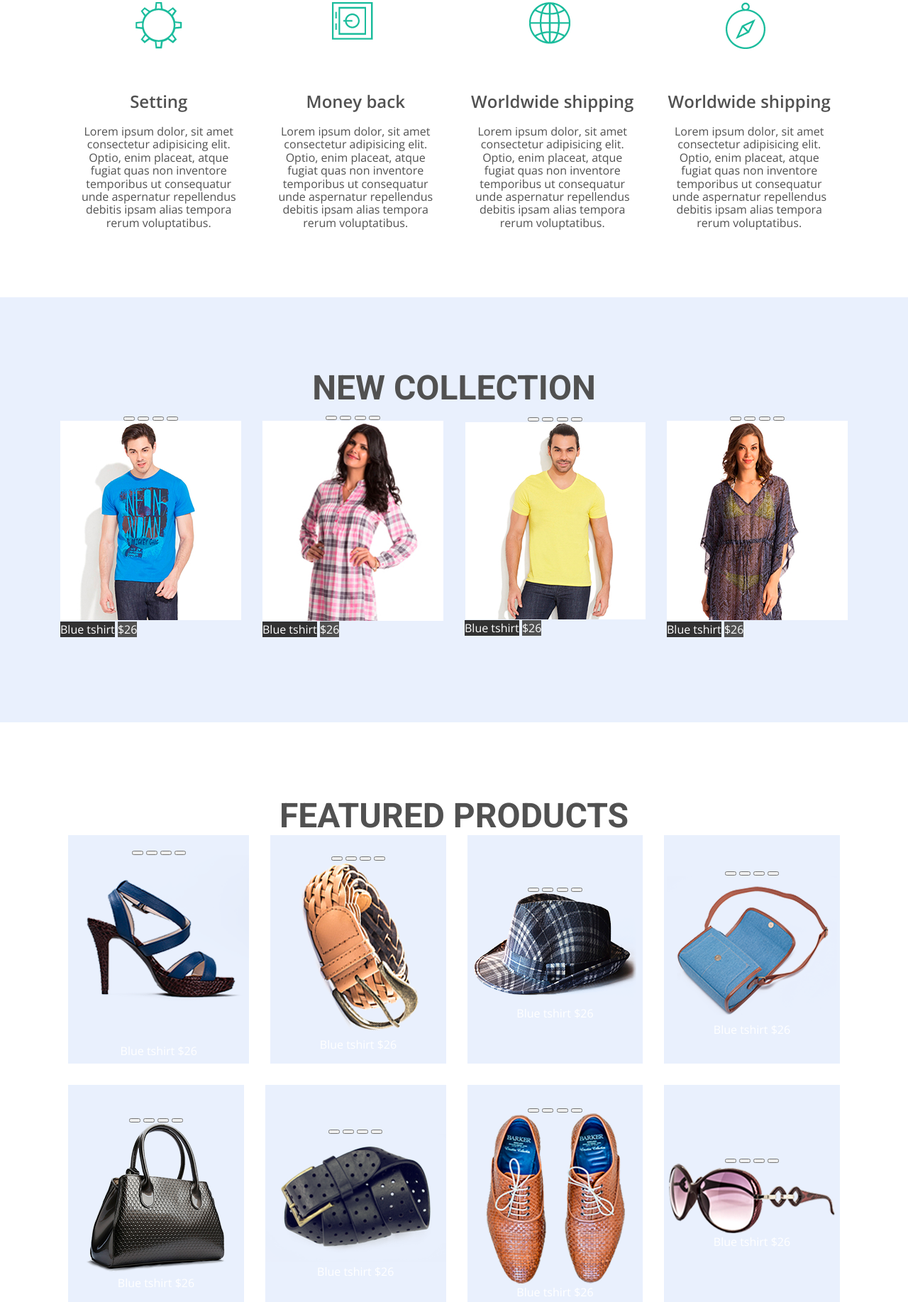
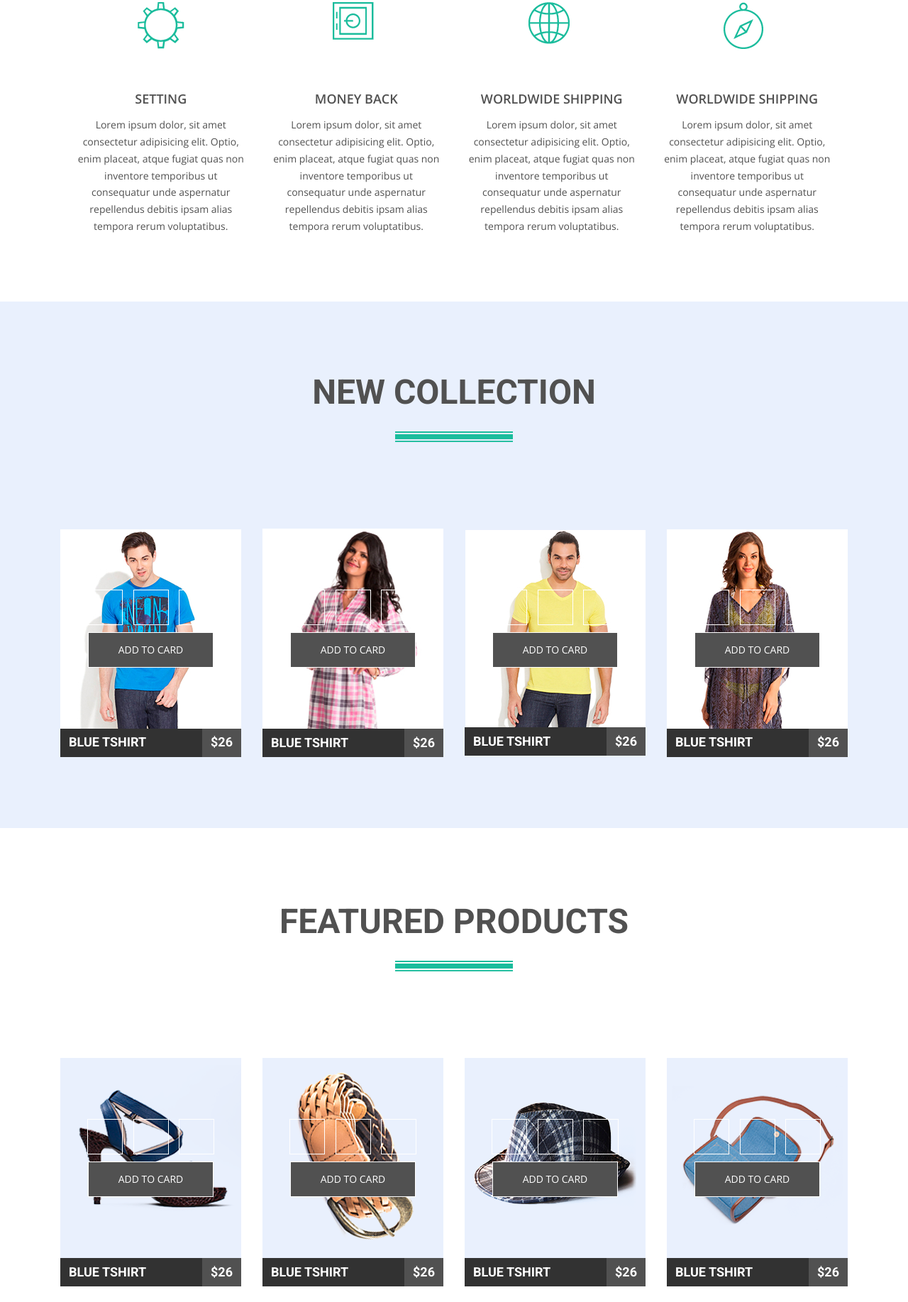
Before and after one commit to Ghileors/goit-markup-hw-09, a plain HTML site: page index.html in a window 1280 px wide. Shown: the part 843-2678 px from the top of the page at 71% size. Drawn offline with nearby package versions, Linux system fonts and the light colour scheme.

Commit message:
progress

```diff
--- a/css/style.css
+++ b/css/style.css
@@ -44,13 +44,26 @@ body {
 }
 
 .title {
+  position: relative;
   margin: 0;
+  margin-bottom: 122px;
   text-align: center;
   text-transform: uppercase;
   font-family: var(--title-font-family);
   font-weight: 700;
   font-size: 48px;
   color: var(--main-color);
+}
+
+.title::after {
+  content: " ";
+  display: block;
+  width: 166px;
+  height: 15px;
+  margin-right: auto;
+  margin-left: auto;
+  margin-top: 28px;
+  background: center/ cover no-repeat url(../images/icons/title-border.png);
 }
 
 /* STYLIZATION */
@@ -97,7 +110,30 @@ body {
 }
 
 .user-header__link {
+  position: relative;
   padding: 18px 18px;
+}
+
+.user-header__link--phone::before {
+  content: "";
+  position: absolute;
+  display: flex;
+  top: 18px;
+  left: -5px;
+  width: 18px;
+  height: 20px;
+  background: center/ contain no-repeat url(../images/icons/phone.png);
+}
+
+.user-header__link--mail::before {
+  content: "";
+  position: absolute;
+  display: flex;
+  top: 18px;
+  left: -5px;
+  width: 18px;
+  height: 20px;
+  background: center/ contain no-repeat url(../images/icons/mail.png);
 }
 
 .user-header__link:hover,
@@ -237,7 +273,7 @@ body {
 }
 
 .about__item:not(:last-child) {
-  margin-right: 36px;
+  margin-right: 34px;
 }
 
 .about__item--setting::before {
@@ -288,6 +324,19 @@ body {
   background-repeat: no-repeat;
 }
 
+.about__title {
+  text-transform: uppercase;
+  font-family: var(--main-font-faimily);
+  font-size: 18px;
+}
+
+.about__description {
+  font-family: var(--main-font-faimily);
+  font-size: 14px;
+  line-height: 1.7;
+  font-weight: 300;
+}
+
 /* COLLECTION SECTION */
 
 .collection-section {
@@ -305,8 +354,8 @@ body {
 
 .collection__item {
   display: flex;
+  flex-wrap: wrap;
   align-items: center;
-  flex-direction: column;
   flex: 0 calc(100% / 4 - 30px);
 }
 
@@ -314,25 +363,105 @@ body {
   margin-right: 30px;
 }
 
-.collection__link {
+.collection__img-wrapper {
+  position: relative;
   display: flex;
-  width: 255px;
-  height: 40px;
+  overflow: hidden;
 }
 
-.collection__link--wrapper {
+.action {
+  width: 180px;
+  position: absolute;
+  top: 50%;
+  left: 50%;
+  transform: translate(-50%, -50%);
 }
 
-.collection__link--name {
+.action__button {
+  width: 50px;
+  height: 50px;
+  padding: 0;
+  margin-right: 10px;
+  margin-bottom: 10px;
+  border: 1px solid #ffffff;
+  background-color: rgba(255, 255, 255, 0);
+  cursor: pointer;
+}
+
+.action__button:nth-child(3) {
+  margin-right: 0;
+}
+
+.action__button--add {
+  color: var(--white-color);
+  text-transform: uppercase;
+  font-family: var(--main-font-faimily);
+  font-size: 14px;
+  height: 50px;
+  width: 177px;
+  border: 1px solid var(--white-color);
+  background-color: var(--main-color);
+  cursor: pointer;
+}
+
+.action__button:hover,
+.action__button:focus,
+.action__button--add:hover,
+.action__button--add:focus {
+  background-color: var(--bg-color);
+  border: 1px solid var(--bg-color);
+}
+
+.collection__link,
+.feature__link {
+  text-transform: uppercase;
+  font-family: var(--title-font-family);
+  font-size: 18px;
+  font-weight: 600;
+}
+
+.collection__link--wrapper,
+.feature__link--wrapper {
+  display: flex;
+}
+
+.collection__link--name,
+.feature__link--name {
+  display: flex;
+  align-items: center;
+  padding-left: 12px;
   width: 200px;
   height: 40px;
   background-color: var(--dark-grey);
 }
 
-.collection__link--cost {
+.collection__link--cost,
+.feature__link--cost {
+  display: flex;
+  align-items: center;
+  justify-content: center;
   width: 55px;
   height: 40px;
   background-color: var(--main-color);
+}
+
+.collection__item:hover,
+.feature__item:hover {
+  cursor: pointer;
+}
+
+.collection__item:hover .collection__link--name,
+.collection__item:focus .collection__link--name,
+.feature__item:hover .feature__link--name,
+.feature__item:focus .feature__link--name {
+  background-color: var(--bg-color);
+}
+
+.collection__item:hover .collection__link--cost,
+.collection__item:focus .collection__link--cost,
+.feature__item:hover .feature__link--cost,
+.feature__item:focus .feature__link--cost {
+  background-color: var(--light-bg-color);
 }
 
 /* FEATURE SECTION */
@@ -371,12 +500,47 @@ body {
   margin-bottom: 0;
 }
 
+.feature__img-wrapper {
+  position: relative;
+  display: flex;
+  overflow: hidden;
+  justify-content: center;
+  align-items: center;
+  width: 255px;
+  height: 282px;
+}
+
 /* BLOG SECTION */
 
 .blog-section {
   background-color: var(--section-bg-color);
   padding-top: 100px;
   padding-bottom: 100px;
+}
+
+.blog__subtile {
+  font-size: 18px;
+  line-height: 1.4;
+  margin: 0;
+  margin-top: 14px;
+  margin-bottom: 44px;
+}
+
+.blog__preview {
+  font-size: 14px;
+  line-height: 1.8;
+  margin: 0;
+  margin-bottom: 16px;
+}
+
+.blog__subtile::after {
+  content: " ";
+  display: block;
+  width: 136px;
+  height: 4px;
+  margin-right: auto;
+  margin-top: 12px;
+  background: center/ cover no-repeat url(../images/icons/blog-subtitle-border.png);
 }
 
 .blog__list {
@@ -420,6 +584,26 @@ body {
   padding-bottom: 136px;
 }
 
+.newsletter__title {
+  margin-bottom: 72px;
+}
+
+.newsletter__title::after {
+  content: " ";
+  display: block;
+  width: 166px;
+  height: 15px;
+  margin-right: auto;
+  margin-left: auto;
+  margin-top: 28px;
+  background: center/ cover no-repeat url(../images/icons/newsletter-title-border.png);
+}
+
+.newsletter__subtitle {
+  margin-bottom: 42px;
+  color: var(--white-color);
+}
+
 .newsletter {
   text-align: center;
 }
--- a/index.html
+++ b/index.html
@@ -18,12 +18,12 @@
           <div class="user-header container">
             <ul class="user-header__contact-list list">
               <li class="user-header__item">
-                <a href="tel:123-123456789" class="user-header__link link"
+                <a href="tel:123-123456789" class="user-header__link user-header__link--phone link"
                   >123-123456789</a
                 >
               </li>
               <li class="user-header__item">
-                <a href="mailto:info@ltntcom" class="user-header__link link"
+                <a href="mailto:info@ltntcom" class="user-header__link user-header__link--mail link"
                   >info@ltntcom</a
                 >
               </li>
@@ -96,7 +96,7 @@
         <div class="about container">
           <ul class="about__list list">
             <li class="about__item about__item--setting">
-              <h2 class="about__title subtitle">Setting</h2>
+              <h2 class="about__title">Setting</h2>
               <p class="about__description">
                 Lorem ipsum dolor, sit amet consectetur adipisicing elit. Optio,
                 enim placeat, atque fugiat quas non inventore temporibus ut
@@ -105,7 +105,7 @@
               </p>
             </li>
             <li class="about__item about__item--safe">
-              <h2 class="about__title subtitle">Money back</h2>
+              <h2 class="about__title">Money back</h2>
               <p class="about__description">
                 Lorem ipsum dolor, sit amet consectetur adipisicing elit. Optio,
                 enim placeat, atque fugiat quas non inventore temporibus ut
@@ -114,7 +114,7 @@
               </p>
             </li>
             <li class="about__item about__item--world">
-              <h2 class="about__title subtitle">Worldwide shipping</h2>
+              <h2 class="about__title">Worldwide shipping</h2>
               <p class="about__description">
                 Lorem ipsum dolor, sit amet consectetur adipisicing elit. Optio,
                 enim placeat, atque fugiat quas non inventore temporibus ut
@@ -123,7 +123,7 @@
               </p>
             </li>
             <li class="about__item about__item--compass">
-              <h2 class="about__title subtitle">Worldwide shipping</h2>
+              <h2 class="about__title">Worldwide shipping</h2>
               <p class="about__description">
                 Lorem ipsum dolor, sit amet consectetur adipisicing elit. Optio,
                 enim placeat, atque fugiat quas non inventore temporibus ut
@@ -140,12 +140,12 @@
           <h2 class="collection__title title">New collection</h2>
           <ul class="collection__list list">
             <li class="collection__item">
-              <div class="collection__item--img-wrapper overlay">
+              <div class="collection__img-wrapper overlay">
                 <div class="action">
                   <button class="action__button"></button>
                   <button class="action__button"></button>
                   <button class="action__button"></button>
-                  <button class="action__button"></button>
+                  <button class="action__button--add action__button--basket">Add to card</button>
                 </div>
                 <img
                   src="./images/collection/collection-item-1.jpg"
@@ -162,12 +162,12 @@
               </a>
             </li>
             <li class="collection__item">
-              <div class="collection__item--img-wrapper overlay">
+              <div class="collection__img-wrapper overlay">
                 <div class="action">
                   <button class="action__button"></button>
                   <button class="action__button"></button>
                   <button class="action__button"></button>
-                  <button class="action__button"></button>
+                  <button class="action__button--add action__button--basket">Add to card</button>
                 </div>
                 <img
                   src="./images/collection/collection-item-2.jpg"
@@ -184,12 +184,12 @@
               </a>
             </li>
             <li class="collection__item">
-              <div class="collection__item--img-wrapper overlay">
+              <div class="collection__img-wrapper overlay">
                 <div class="action">
                   <button class="action__button"></button>
                   <button class="action__button"></button>
                   <button class="action__button"></button>
-                  <button class="action__button"></button>
+                  <button class="action__button--add action__button--basket">Add to card</button>
                 </div>
                 <img
                   src="./images/collection/collection-item-3.jpg"
@@ -206,12 +206,12 @@
               </a>
             </li>
             <li class="collection__item">
-              <div class="collection__item--img-wrapper overlay">
+              <div class="collection__img-wrapper overlay">
                 <div class="action">
                   <button class="action__button"></button>
                   <button class="action__button"></button>
                   <button class="action__button"></button>
-                  <button class="action__button"></button>
+                  <button class="action__button--add action__button--basket">Add to card</button>
                 </div>
                 <img
                   src="./images/collection/collection-item-4.jpg"
@@ -236,12 +236,12 @@
           <h2 class="feature__title title">Featured products</h2>
           <ul class="feature__list list">
             <li class="feature__item">
-              <div class="feature__item--img-wrapper overlay">
+              <div class="feature__img-wrapper overlay">
                 <div class="action">
                   <button class="action__button"></button>
                   <button class="action__button"></button>
                   <button class="action__button"></button>
-                  <button class="action__button"></button>
+                  <button class="action__button--add action__button--basket">Add to card</button>
                 </div>
                 <img
                   src="./images/features/features-item-1.png"
@@ -258,12 +258,12 @@
               </a>
             </li>
             <li class="feature__item">
-              <div class="feature__item--img-wrapper overlay">
+              <div class="feature__img-wrapper overlay">
                 <div class="action">
                   <button class="action__button"></button>
                   <button class="action__button"></button>
                   <button class="action__button"></button>
-                  <button class="action__button"></button>
+                  <button class="action__button--add action__button--basket">Add to card</button>
                 </div>
                 <img
                   src="./images/features/features-item-2.png"
@@ -280,12 +280,12 @@
               </a>
             </li>
             <li class="feature__item">
-              <div class="feature__item--img-wrapper overlay">
+              <div class="feature__img-wrapper overlay">
                 <div class="action">
                   <button class="action__button"></button>
                   <button class="action__button"></button>
                   <button class="action__button"></button>
-                  <button class="action__button"></button>
+                  <button class="action__button--add action__button--basket">Add to card</button>
                 </div>
                 <img
                   src="./images/features/features-item-3.png"
@@ -302,12 +302,12 @@
               </a>
             </li>
             <li class="feature__item">
-              <div class="feature__item--img-wrapper overlay">
+              <div class="feature__img-wrapper overlay">
                 <div class="action">
                   <button class="action__button"></button>
                   <button class="action__button"></button>
                   <button class="action__button"></button>
-                  <button class="action__button"></button>
+                  <button class="action__button--add action__button--basket">Add to card</button>
                 </div>
                 <img
                   src="./images/features/features-item-4.png"
@@ -324,12 +324,12 @@
               </a>
             </li>
             <li class="feature__item">
-              <div class="feature__item--img-wrapper overlay">
+              <div class="feature__img-wrapper overlay">
                 <div class="action">
                   <button class="action__button"></button>
                   <button class="action__button"></button>
                   <button class="action__button"></button>
-                  <button class="action__button"></button>
+                  <button class="action__button--add action__button--basket">Add to card</button>
                 </div>
                 <img
                   src="./images/features/features-item-5.png"
@@ -346,12 +346,12 @@
               </a>
             </li>
             <li class="feature__item">
-              <div class="feature__item--img-wrapper overlay">
+              <div class="feature__img-wrapper overlay">
                 <div class="action">
                   <button class="action__button"></button>
                   <button class="action__button"></button>
                   <button class="action__button"></button>
-                  <button class="action__button"></button>
+                  <button class="action__button--add action__button--basket">Add to card</button>
                 </div>
                 <img
                   src="./images/features/features-item-6.png"
@@ -368,12 +368,12 @@
               </a>
             </li>
             <li class="feature__item">
-              <div class="feature__item--img-wrapper overlay">
+              <div class="feature__img-wrapper overlay">
                 <div class="action">
                   <button class="action__button"></button>
                   <button class="action__button"></button>
                   <button class="action__button"></button>
-                  <button class="action__button"></button>
+                  <button class="action__button--add action__button--basket">Add to card</button>
                 </div>
                 <img
                   src="./images/features/features-item-7.png"
@@ -390,12 +390,12 @@
               </a>
             </li>
             <li class="feature__item">
-              <div class="feature__item--img-wrapper overlay">
+              <div class="feature__img-wrapper overlay">
                 <div class="action">
                   <button class="action__button"></button>
                   <button class="action__button"></button>
                   <button class="action__button"></button>
-                  <button class="action__button"></button>
+                  <button class="action__button--add action__button--basket">Add to card</button>
                 </div>
                 <img
                   src="./images/features/features-item-8.png"
@@ -426,7 +426,7 @@
                 width="350"
                 class="blog__img"
               />
-              <h3 class="blog__title subtile">
+              <h3 class="blog__subtile">
                 Lorem ipsum dolor sit amet consectetur adipisicing elit.
                 Cupiditate, velit.
               </h3>
@@ -445,7 +445,7 @@
                 width="350"
                 class="blog__img"
               />
-              <h3 class="blog__title subtile">
+              <h3 class="blog__subtile">
                 Lorem ipsum dolor sit amet consectetur adipisicing elit.
                 Cupiditate, velit.
               </h3>
@@ -464,7 +464,7 @@
                 width="350"
                 class="blog__img"
               />
-              <h3 class="blog__title subtile">
+              <h3 class="blog__subtile">
                 Lorem ipsum dolor sit amet consectetur adipisicing elit.
                 Cupiditate, velit.
               </h3>
@@ -485,20 +485,9 @@
         <div class="newsletter container">
           <h2 class="newsletter__title title">Newsletter</h2>
 
-<<<<<<< HEAD
           <p class="newsletter__subtitle">
             Follow a collection of news & promotions
           </p>
-=======
-      <footer>
-        <section class="newsletter-section">
-          <div class="newsletter container">
-            <h2 class="newsletter__title title">Newsletter</h2>
-
-            <p class="newsletter__subtitle">
-              Follow a collection of news & promotions
-            </p>
->>>>>>> bb262b2fa1199c0b2bd2cfb80294509c05071904
 
           <form class="newsletter__form">
             <label class="submit">
```
Also changed, not shown: images/icons/mail.png (added), images/icons/mail.svg (added), images/icons/phone.png (added), images/icons/phone.svg (added).
